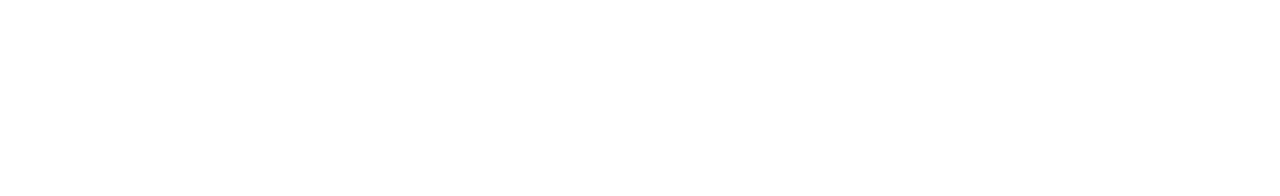
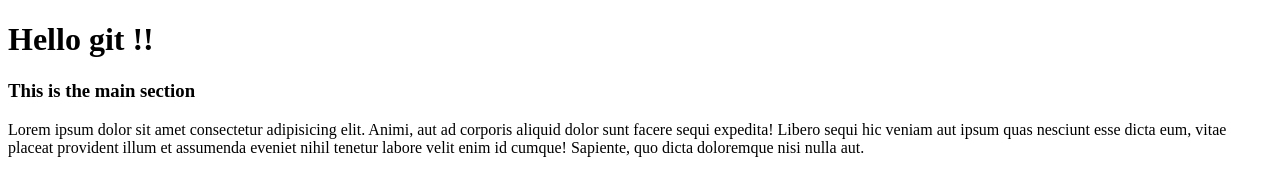
Before and after one commit to palljam/local-repo, a plain HTML site: page index.html in a window 1280 px wide. Drawn offline with Linux system fonts and the light colour scheme.

Commit message:
add main section in index.html

```diff
--- a/index.html
+++ b/index.html
@@ -8,7 +8,14 @@
 </head>
 
 <body>
-
+    <h1>Hello git !!</h1>
+    <main>
+        <h3>This is the main section</h3>
+        <p>Lorem ipsum dolor sit amet consectetur adipisicing elit. Animi, aut ad corporis aliquid dolor sunt facere
+            sequi expedita! Libero sequi hic veniam aut ipsum quas nesciunt esse dicta eum, vitae placeat provident
+            illum et assumenda eveniet nihil tenetur labore velit enim id cumque! Sapiente, quo dicta doloremque nisi
+            nulla aut.</p>
+    </main>
 </body>
 
 </html>
```
